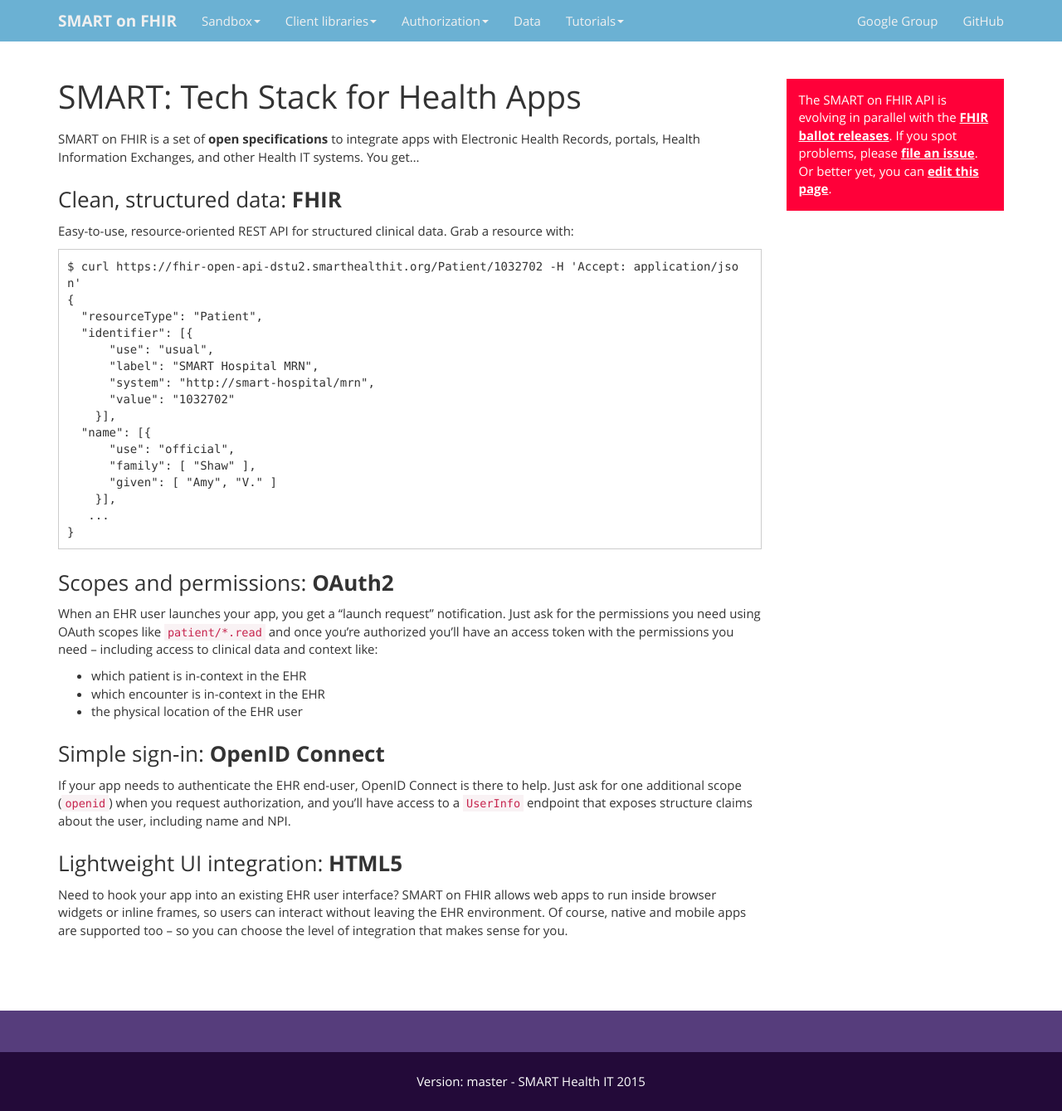
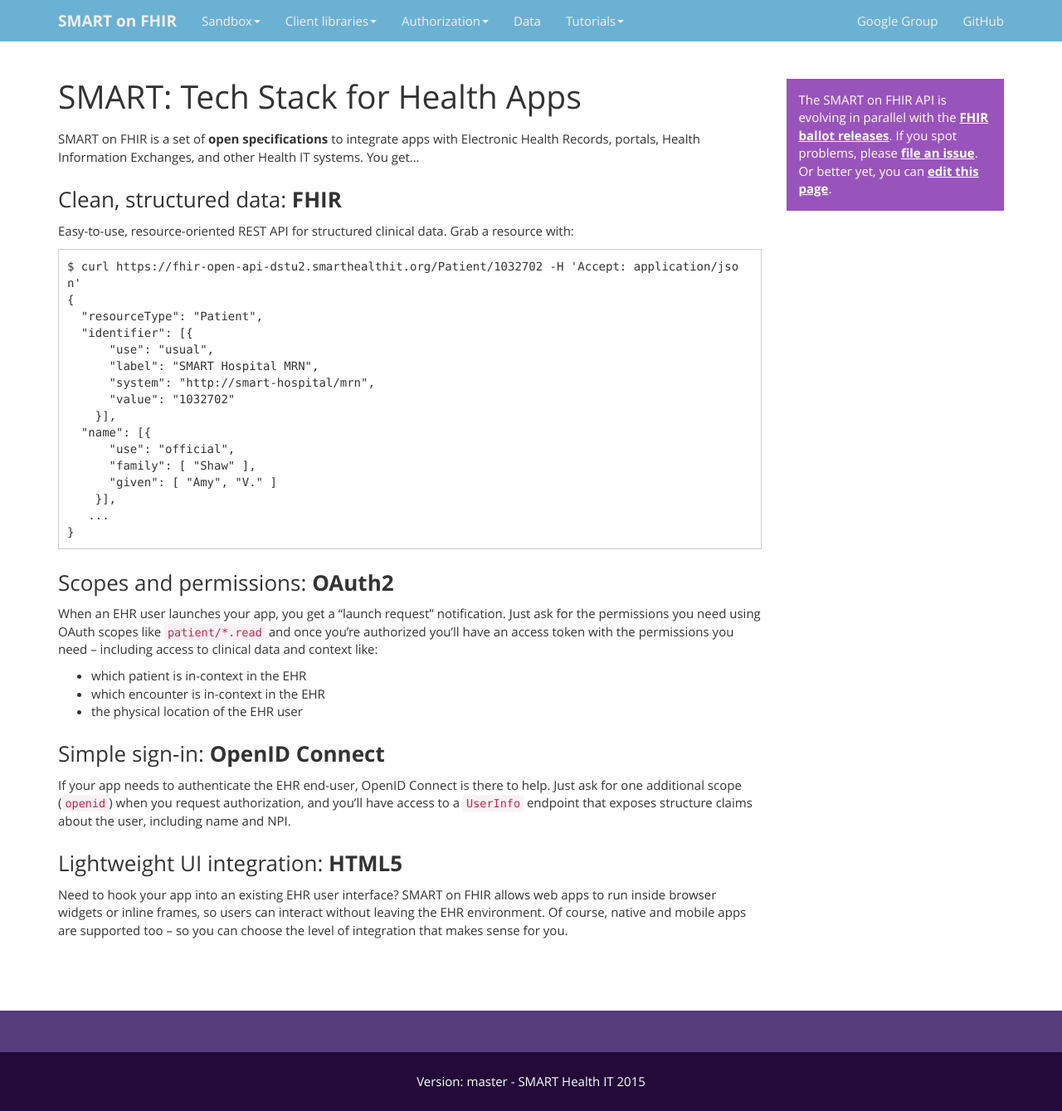
Before and after one commit to smart-on-fhir/smart-on-fhir.github.io, a Jekyll site: the page built from index.md, in a window 1280 px wide. Shown: the whole page at 83% size. Built offline with Jekyll 4.4.1, drawn with Linux system fonts in a browser that asks for light colours; Markdown is read by kramdown in place of the engine named in the settings.

Commit message:
Lower alert color to info

```diff
--- a/_layouts/main.html
+++ b/_layouts/main.html
@@ -108,7 +108,7 @@
 
 
           <div class="col-md-3 page-content" role="main">
-            <div class="alert alert-danger">
+            <div class="alert alert-info">
              The SMART on FHIR API is evolving in parallel with the <a class="alert-link"
                href="http://hl7.org/fhir/timelines.html">FHIR ballot releases</a>.
              If you spot problems,
```
